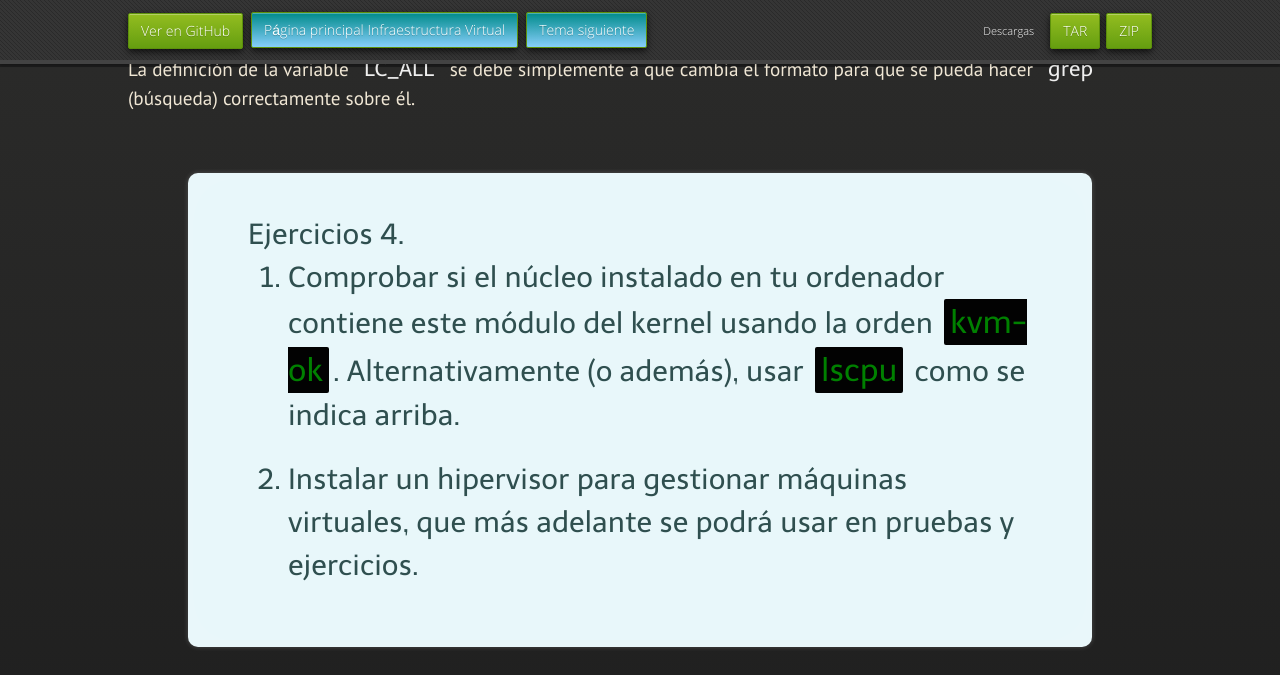
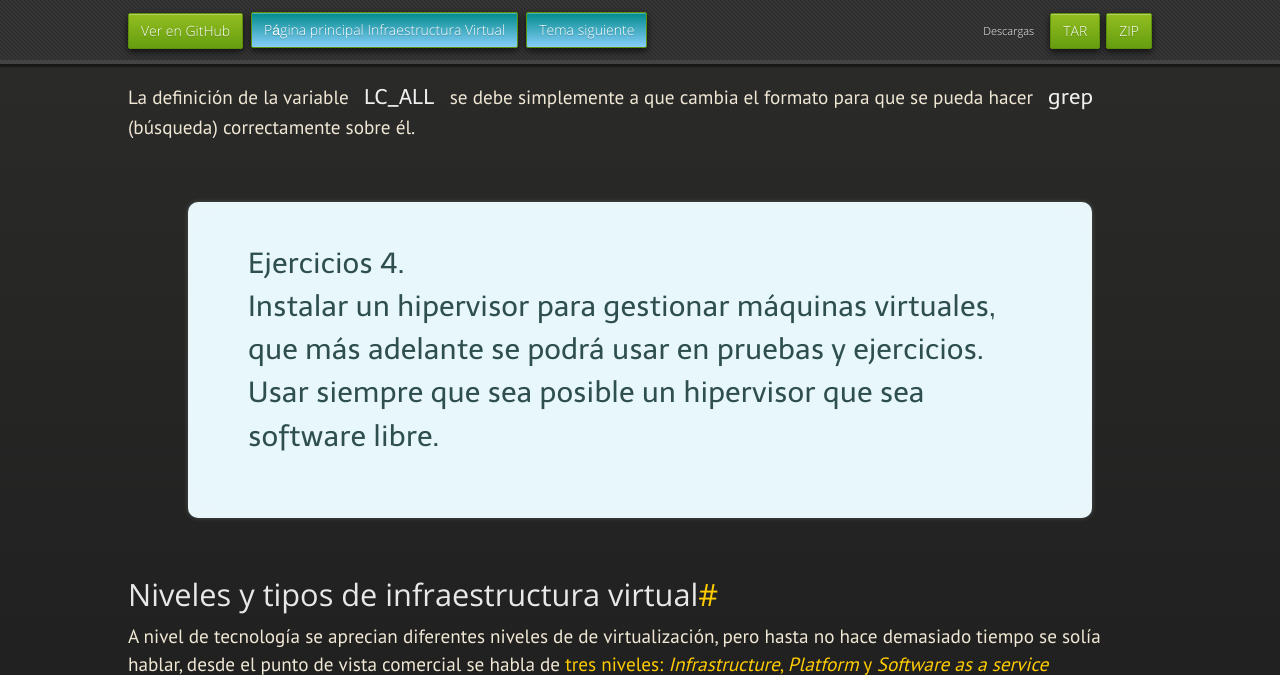
Before and after one commit to JJ/IV, a Jekyll site: the page built from documentos/temas/Intro_concepto_y_soporte_fisico.md, in a window 1280 px wide and 900 px high, scrolled down 8033 px, cut to the strip 0-675 px from the top of the window. Built offline with Jekyll 4.4.1, drawn with Linux system fonts in a browser that asks for light colours; nearby versions of some CDN libraries; some web fonts are replaced; our own code applies the rules of GitHub Pages for plain Markdown files; some of the changed text lies outside the part shown.

Commit message:
Sync documentos/temas/Intro_concepto_y_soporte_fisico.md de master a gh-pages

```diff
--- a/documentos/temas/Intro_concepto_y_soporte_fisico.md
+++ b/documentos/temas/Intro_concepto_y_soporte_fisico.md
@@ -375,11 +375,9 @@ cambia el formato para que se pueda hacer `grep` (búsqueda)
 correctamente sobre él.
 
 <div class='ejercicios' markdown="1">
-1. Comprobar si el núcleo instalado en tu ordenador contiene este módulo
-del kernel usando la orden `kvm-ok`. Alternativamente (o además), usar `lscpu`
-como se indica arriba.
-
-2. Instalar un hipervisor para gestionar máquinas virtuales, que más adelante se podrá usar en pruebas y ejercicios.
+Instalar un hipervisor para gestionar máquinas virtuales, que más
+adelante se podrá usar en pruebas y ejercicios. Usar siempre que sea
+posible un hipervisor que sea software libre.
 </div>
 
 
@@ -462,11 +460,6 @@ En general, estos dos servicios necesitan a su vez de otros productos
 en la nube, especialmente definición de redes virtuales y diferentes
 tipos de almacenes de datos y de canales de comunicación entre ellos.
 
-<div class='ejercicios' markdown="1">
-1. Darse de alta en servicios de nube usando ofertas gratuitas o
-   cupones que pueda proporcionar el profesor.
-
-</div>
 
 Por otro lado, dependiendo de quién posea físicamente el centro de
 datos y lo administre, se suele hablar de nube pública o privada; los
```
Also changed, not shown: other parts of documentos/temas/Intro_concepto_y_soporte_fisico.md (+1 -1 lines).
